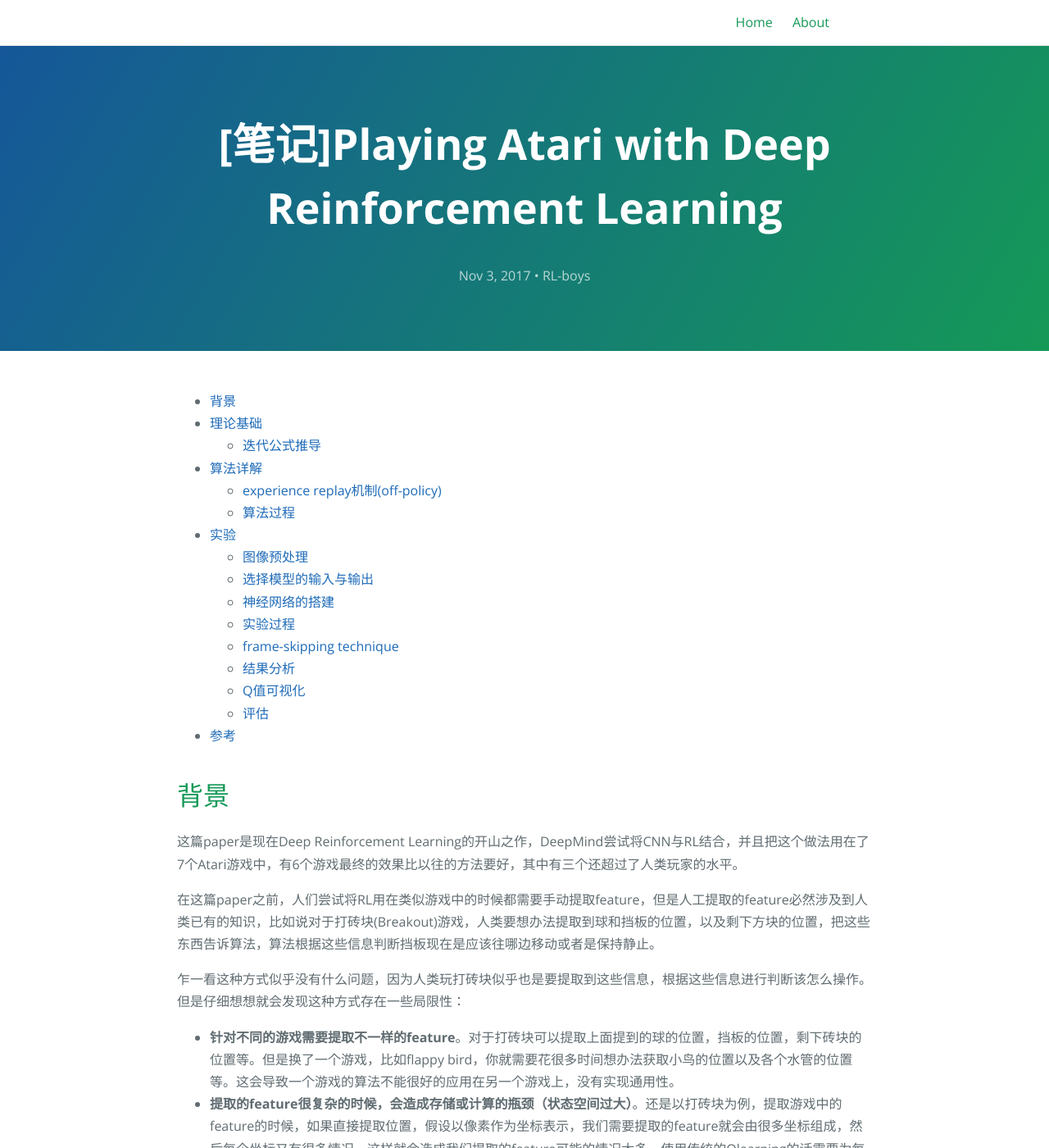
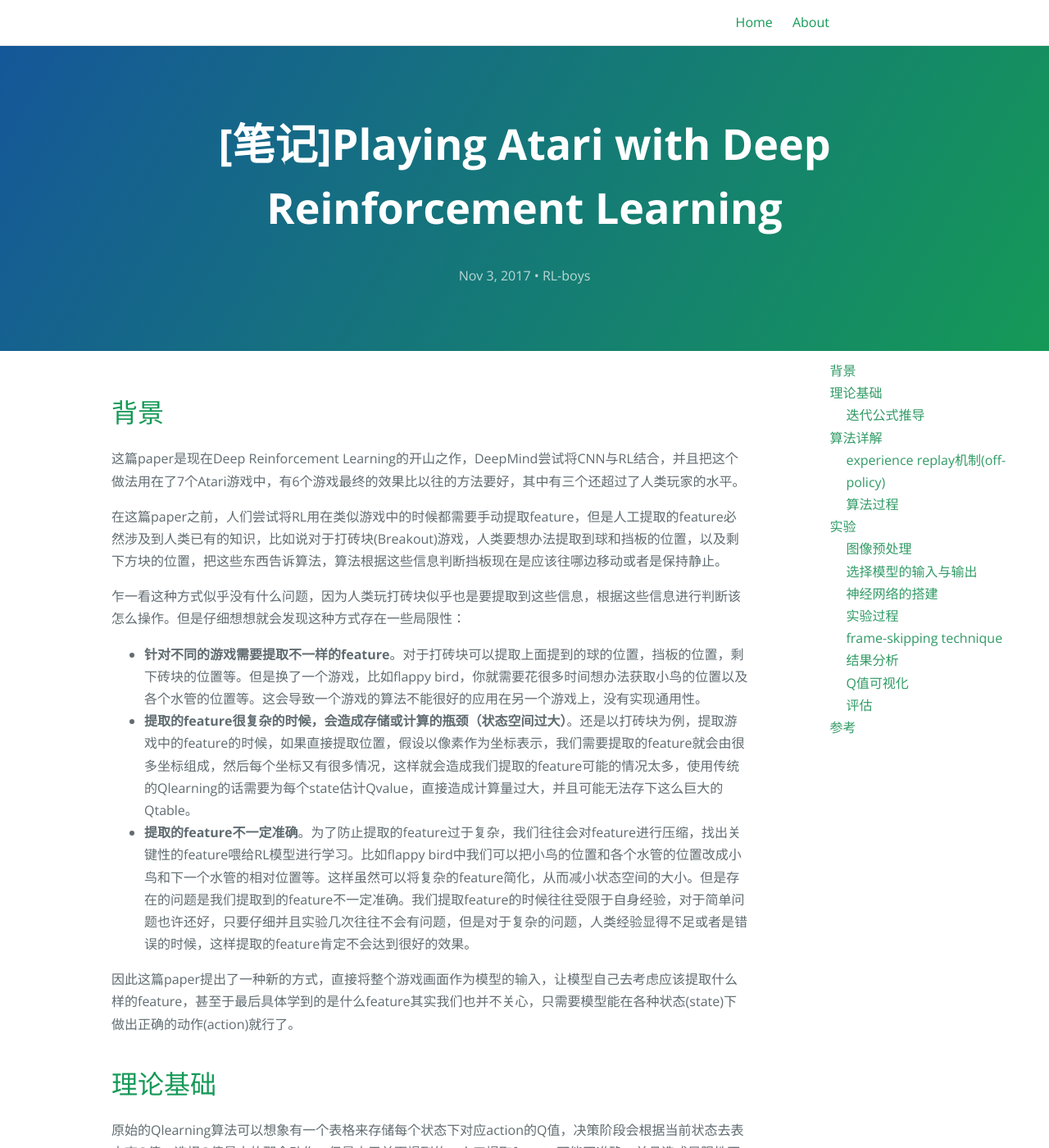
Before and after one commit to RL-Tutorial/RL-Tutorial.github.io, a Jekyll site: the page built from _posts/2017-11-03-Note-Playing Atari with Deep Reinforcement Learning.md, in a window 1280 px wide and 1400 px high. Shown: the whole window at 82% size. Built offline with Jekyll 4.4.1, drawn with Linux system fonts in a browser that asks for light colours; nearby versions of some CDN libraries; formulas are drawn with MathJax 3.

Commit message:
change TOC in post

```diff
--- a/_layouts/default.html
+++ b/_layouts/default.html
@@ -38,6 +38,7 @@
 
     <link href='https://fonts.googleapis.com/css?family=Open+Sans:400,700' rel='stylesheet' type='text/css'>
     <link rel="stylesheet" href="{{ '/assets/css/style.css?v=' | append: site.github.build_revision | relative_url }}">
+    <script src="https://code.jquery.com/jquery-3.2.1.min.js"></script>
     <!-- MathJax Support -->
     <script type="text/javascript" src="https://cdn.mathjax.org/mathjax/latest/MathJax.js?config=TeX-MML-AM_HTMLorMML"></script>
     <script type="text/x-mathjax-config">
--- a/_layouts/post.html
+++ b/_layouts/post.html
@@ -1,7 +1,8 @@
 ---
 layout: default
 ---
-<article itemscope itemtype="http://schema.org/BlogPosting">
+<aside class="post-widget"></aside>
+<article itemscope itemtype="http://schema.org/BlogPosting" class="post-article">
 
   <!-- <header class="post-header">
     <h1 class="post-title" itemprop="name headline">{{ page.title | escape }}</h1>
--- a/_sass/jekyll-theme-cayman-blog.scss
+++ b/_sass/jekyll-theme-cayman-blog.scss
@@ -169,7 +169,7 @@ a {
   }
 
   @include large {
-    max-width: 65rem;
+    max-width: 75rem;
     padding: 3rem 6rem;
     margin: 0 auto;
     font-size: 1rem;
@@ -433,3 +433,64 @@ a {
   } // social-icons
 
 }
+
+.post-widget{
+  float: right;
+  width: 20%;
+  padding-left: 30px;
+  min-height: 1px;
+}
+
+.post-article{
+  // 不知道为什么加了这一行就会出现一条横线
+  //float: left;
+  padding-right: 30px;
+
+  @include large{
+    width: 80%;
+  }
+
+  @include medium{
+    width: 80%;
+  }
+
+  @include small{
+    width: 100%;
+  }
+}
+
+ul#markdown-toc{
+  bottom: 140px;
+  overflow-x: hidden;
+  overflow-y: auto;
+  position: fixed;
+  width: 20%;
+
+  // @include medium{
+  //   display: none;
+  // }
+
+  @include small{
+    display: none;
+  }
+}
+
+ul#markdown-toc li{
+  list-style: none;
+}
+
+ul#markdown-toc a{
+  font-weight: lighter;
+  line-height: 1.5rem;
+  color: #319b66;
+  word-break: break-all;
+}
+
+ul#markdown-toc ul{
+  padding-left: 20px;
+}
+
+ul#markdown-toc a:hover{
+  font-weight: 600;
+  // color: #5edb45;
+}
```
Also changed, not shown: other parts of _layouts/post.html (+61 -0 lines). Lines whose indentation alone changed are shown as unchanged.
